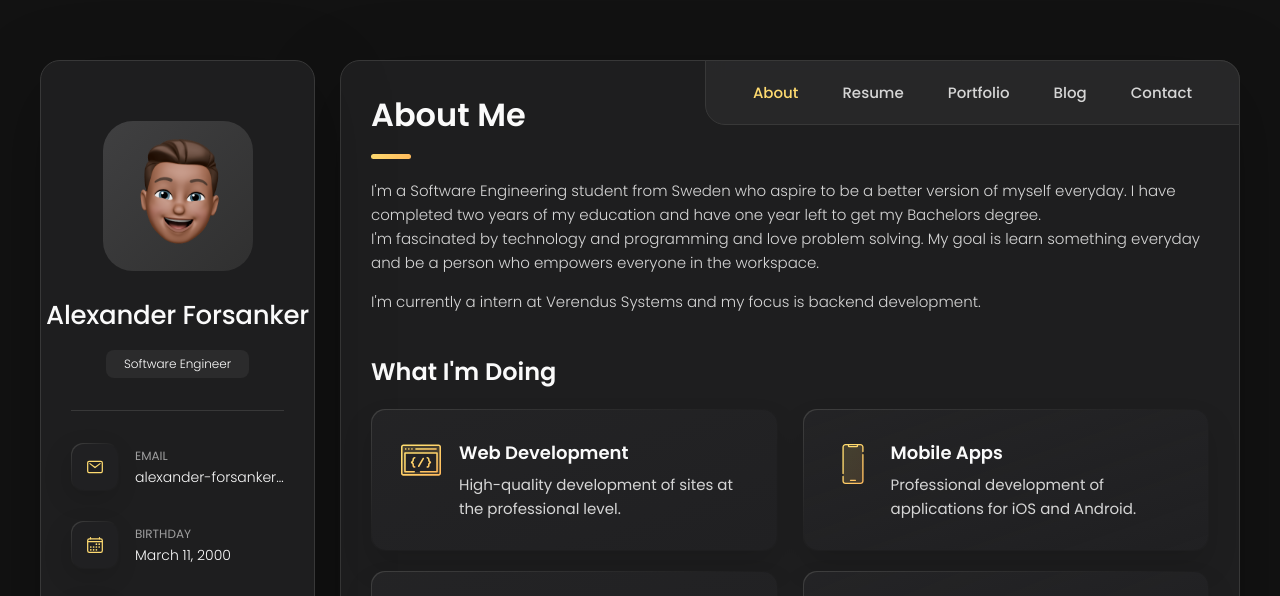
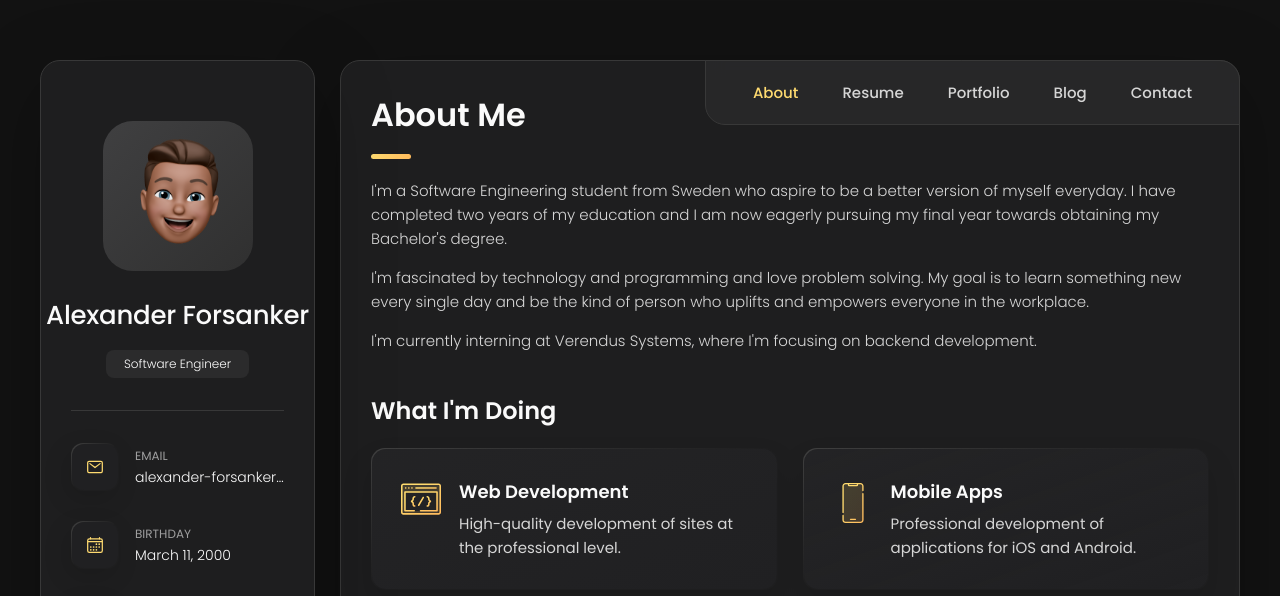
Before and after one commit to foal20ym/foal20ym.github.io, a plain HTML site: page index.html in a window 1280 px wide. Shown: the top 596 px of the page. Drawn offline with nearby package versions, Linux system fonts and the light colour scheme.

Commit message:
Updated the about me

```diff
--- a/index.html
+++ b/index.html
@@ -210,13 +210,13 @@
         <section class="about-text">
           <p>
             I'm a Software Engineering student from Sweden who aspire to be a better version of myself everyday.
-            I have completed two years of my education and have one year left to get my Bachelors degree.
-            <br>
-            I'm fascinated by technology and programming and love problem solving. My goal is learn something everyday and be a person who empowers everyone in the workspace.
+            I have completed two years of my education and I am now eagerly pursuing my final year towards obtaining my Bachelor's degree.
           </p>
-
           <p>
-            I'm currently a intern at Verendus Systems and my focus is backend development.
+            I'm fascinated by technology and programming and love problem solving. My goal is to learn something new every single day and be the kind of person who uplifts and empowers everyone in the workplace.
+          </p>
+          <p>
+            I'm currently interning at Verendus Systems, where I'm focusing on backend development.
           </p>
         </section>
 
```
Also changed, not shown: index.txt.
